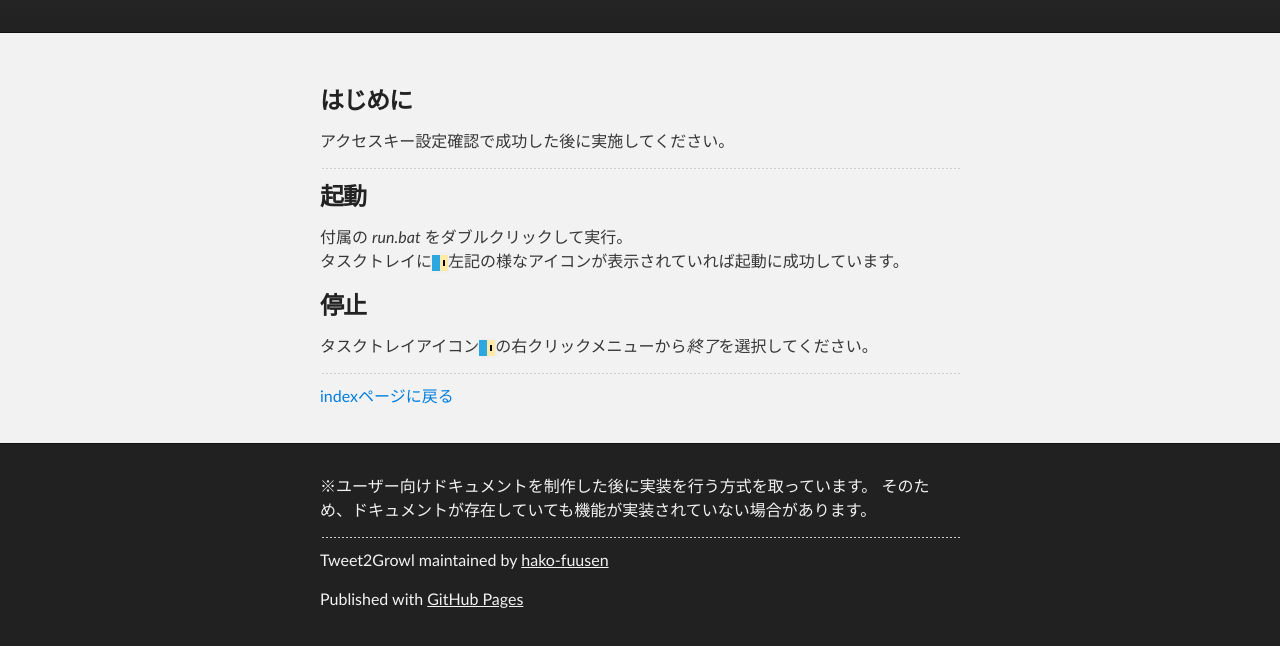
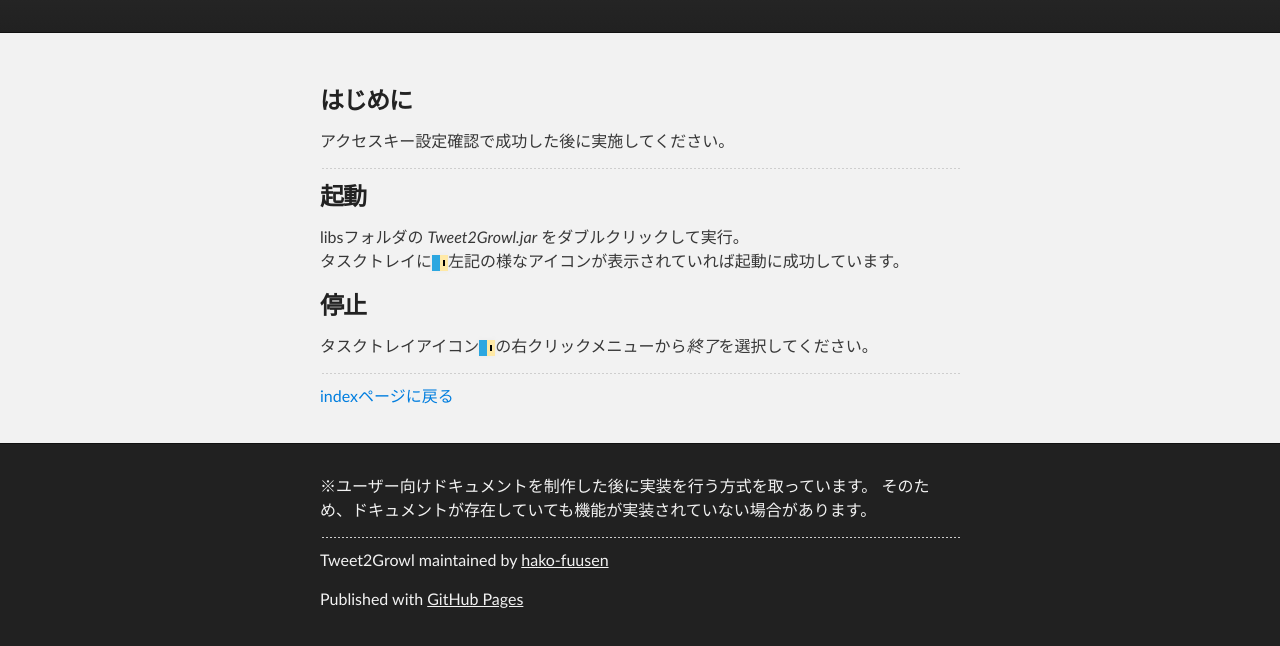
Before and after one commit to hako-fuusen/Tweet2Growl, a plain HTML site: page run.html in a window 1280 px wide. Shown: the part 177-823 px from the top of the page. Drawn offline with Linux system fonts and the light colour scheme.

Commit message:
#4 起動手順を修正
832bb59 のコミットログ記載の通り、bat経由だと不要なウィンドウが立ち上がるため。

```diff
--- a/run.html
+++ b/run.html
@@ -34,7 +34,7 @@
       <h3>起動</h3>
 
       <p>
-        付属の <em>run.bat</em> をダブルクリックして実行。<br> タスクトレイに<img alt="タスクトレイに表示されるアイコン画像" src="./images/icon-tray.png"
+        libsフォルダの <em>Tweet2Growl.jar</em> をダブルクリックして実行。<br> タスクトレイに<img alt="タスクトレイに表示されるアイコン画像" src="./images/icon-tray.png"
           width="16px" height="16px"/>左記の様なアイコンが表示されていれば起動に成功しています。<br>
       </p>
 
```
